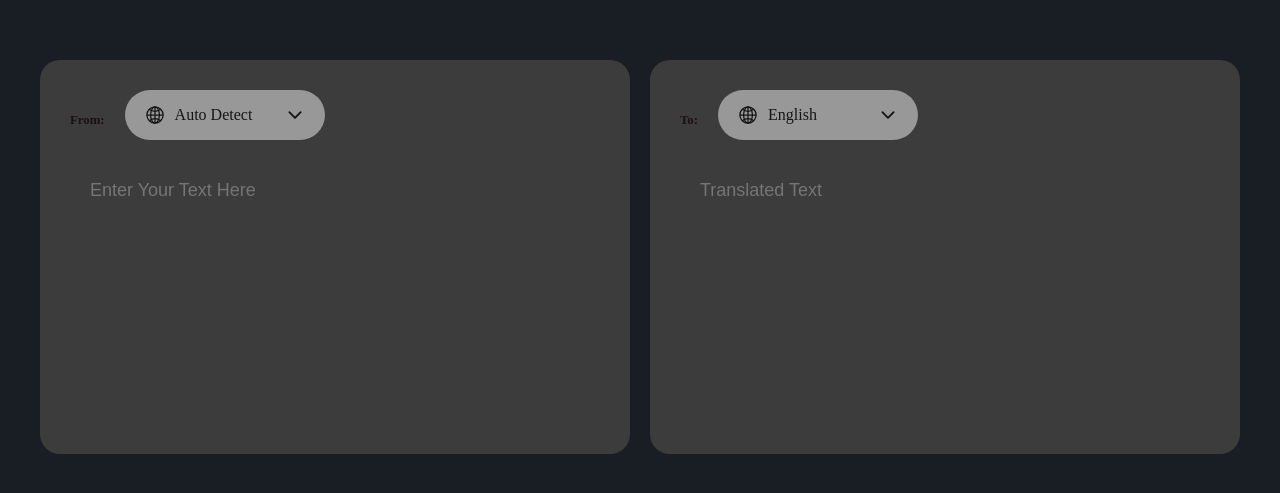
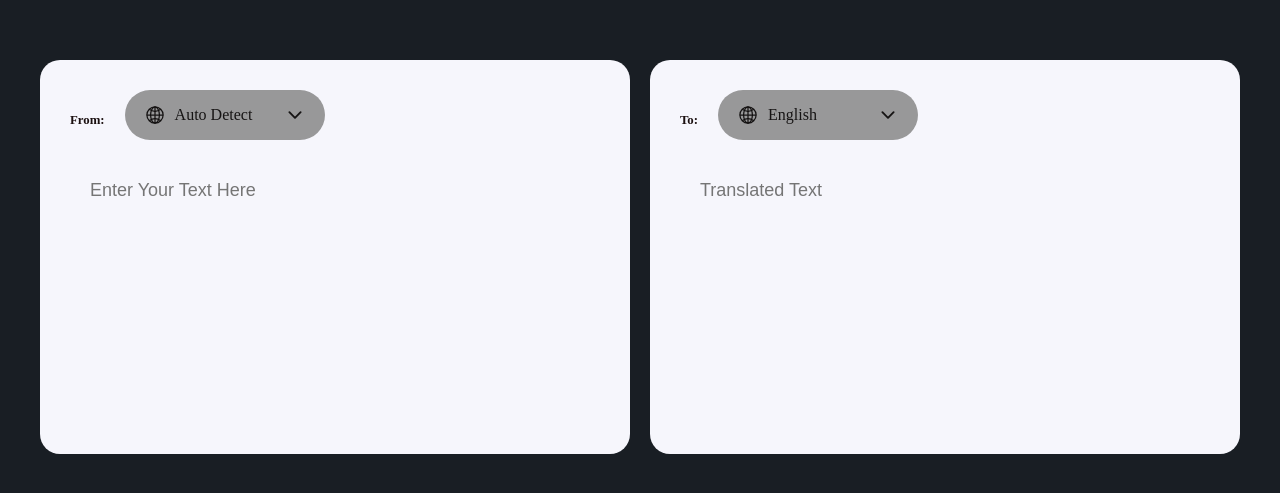
Before and after one commit to anumsajid13/CodeClauseInternship_LanguageTranslator, a plain HTML site: page index.html in a window 1280 px wide. Shown: the part 151-644 px from the top of the page. Drawn offline with nearby package versions, Linux system fonts and the light colour scheme.

Commit message:
Update main.css

```diff
--- a/main.css
+++ b/main.css
@@ -1,11 +1,12 @@
 :root{
 
-    --primary-color:rgb(101, 101, 145);
+        --primary-color:rgb(101, 101, 145);
     --bg-color:rgb(25, 30, 36);
-    --light-bg-color:#3c3c3d;
+    --light-bg-color:#f6f6fc;
     --text-color:rgba(17, 15, 15, 0.959);
     --light-text-color:rgb(27, 16, 16);
     --primary-text-color:white;
+
 
 
 }
```
